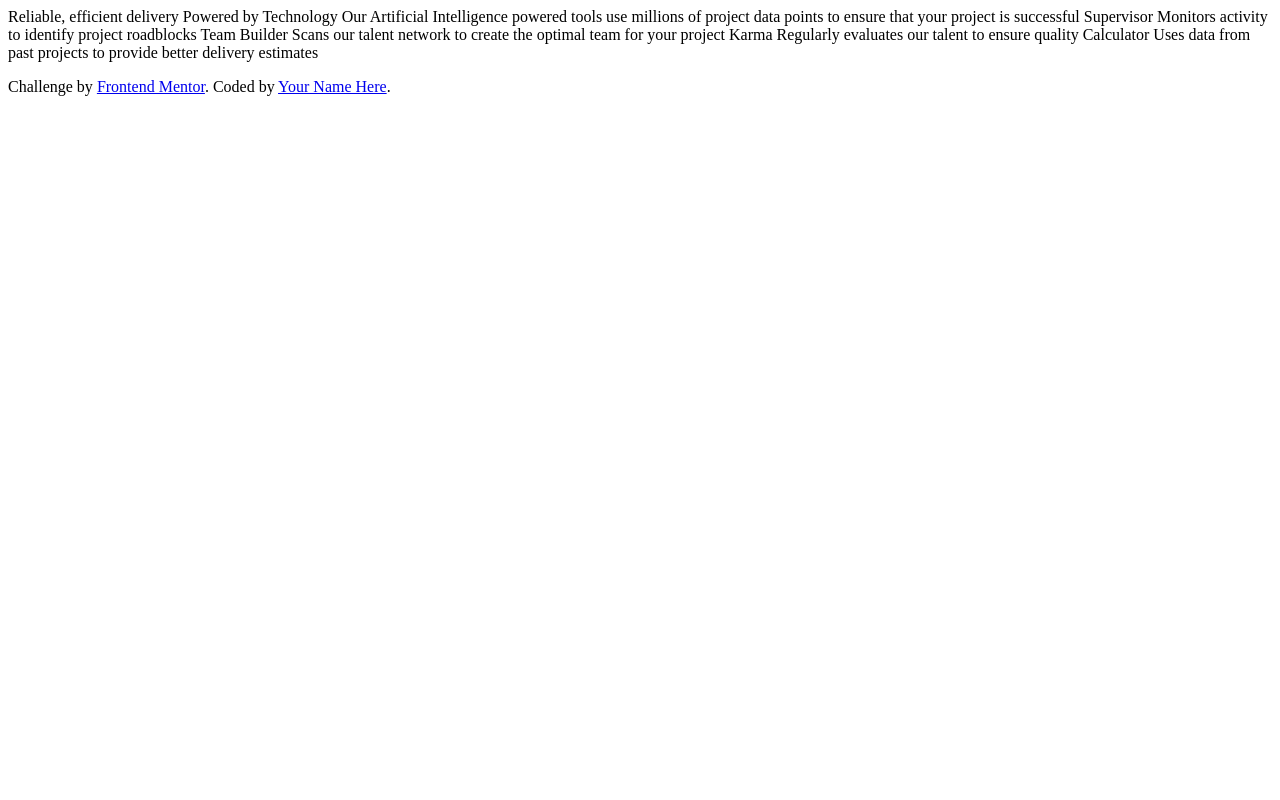
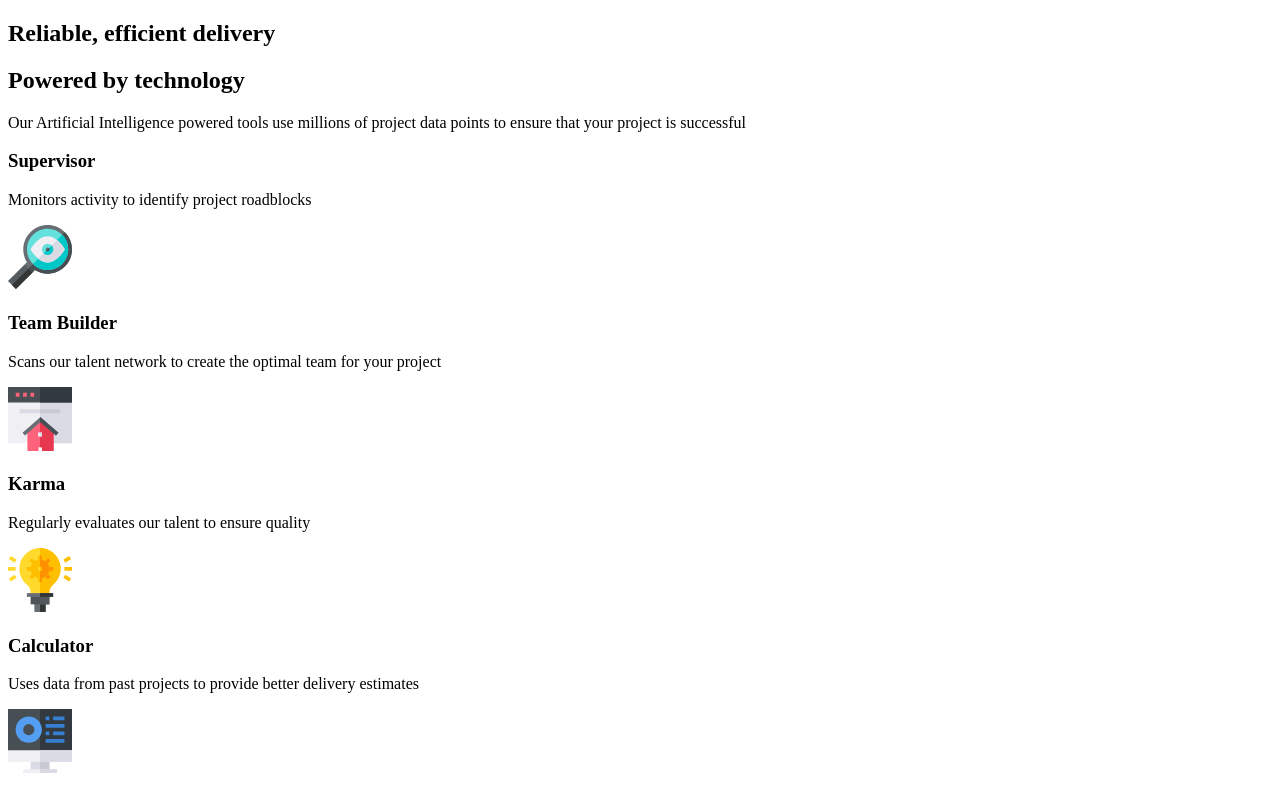
Before and after one commit to Abestian/four_card_section-FM, a plain HTML site: page index.html in a window 1280 px wide. Drawn offline with Linux system fonts and the light colour scheme.

Commit message:
Finished up initial html structure

```diff
--- a/index.html
+++ b/index.html
@@ -16,31 +16,44 @@
 
 <body>
 
-  Reliable, efficient delivery
-  Powered by Technology
+  <main>
+    <section class="introduction">
+      <h1 class="introduction__title">Reliable, efficient delivery</h1>
+      <h2 class="introduction__subtitle">Powered by technology</h2>
+      <p class="introduction__text">Our Artificial Intelligence powered tools use millions of project data points
+        to ensure that your project is successful</p>
+    </section>
 
-  Our Artificial Intelligence powered tools use millions of project data points
-  to ensure that your project is successful
+    <section class="tools">
+      <div class="card">
+        <h3 class="card__title">Supervisor</h3>
+        <p class="card__description">Monitors activity to identify project roadblocks</p>
+        <img src="./images/icon-supervisor.svg" alt="Icon of magnifying glass with visible eye" class="card__icon">
+      </div>
+      <div class="card">
+        <h3 class="card__title">Team Builder</h3>
+        <p class="card__description">Scans our talent network to create the optimal team for your project</p>
+        <img src="./images/icon-team-builder.svg" alt="Icon of Team Builder" class="card__icon">
+      </div>
+      <div class="card">
+        <h3 class="card__title">Karma</h3>
+        <p class="card__description">Regularly evaluates our talent to ensure quality</p>
+        <img src="./images/icon-karma.svg" alt="Icon of lightbulb with a gear inside of it" class="card__icon">
+      </div>
+      <div class="card">
+        <h3 class="card__title">Calculator</h3>
+        <p class="card__description">Uses data from past projects to provide better delivery estimates</p>
+        <img src="./images/icon-calculator.svg" alt="Icon of dekstop monitor showcasing some data" class="card__icon">
+      </div>
+    </section>
+  </main>
 
-  Supervisor
-  Monitors activity to identify project roadblocks
-
-  Team Builder
-  Scans our talent network to create the optimal team for your project
-
-  Karma
-  Regularly evaluates our talent to ensure quality
-
-  Calculator
-  Uses data from past projects to provide better delivery estimates
-
-
-  <footer>
+  <!-- <footer>
     <p class="attribution">
       Challenge by <a href="https://www.frontendmentor.io?ref=challenge" target="_blank">Frontend Mentor</a>.
       Coded by <a href="#">Your Name Here</a>.
     </p>
-  </footer>
+  </footer> -->
 </body>
 
 </html>
```
